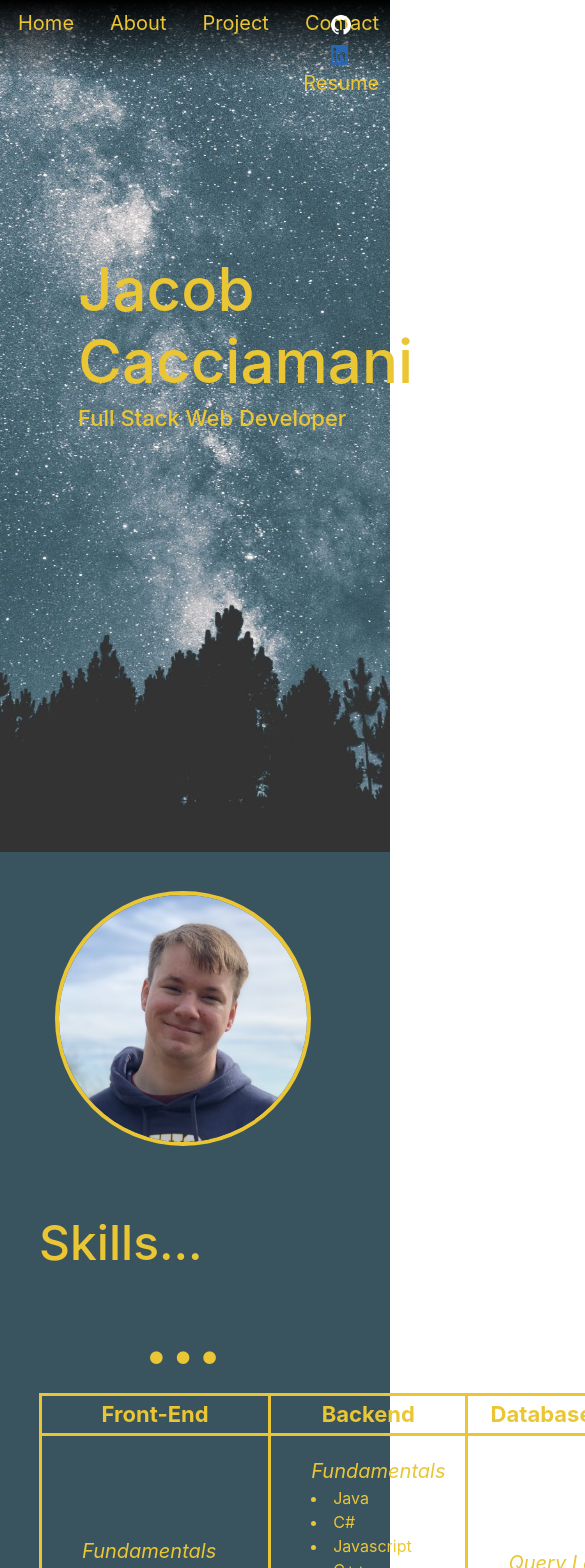
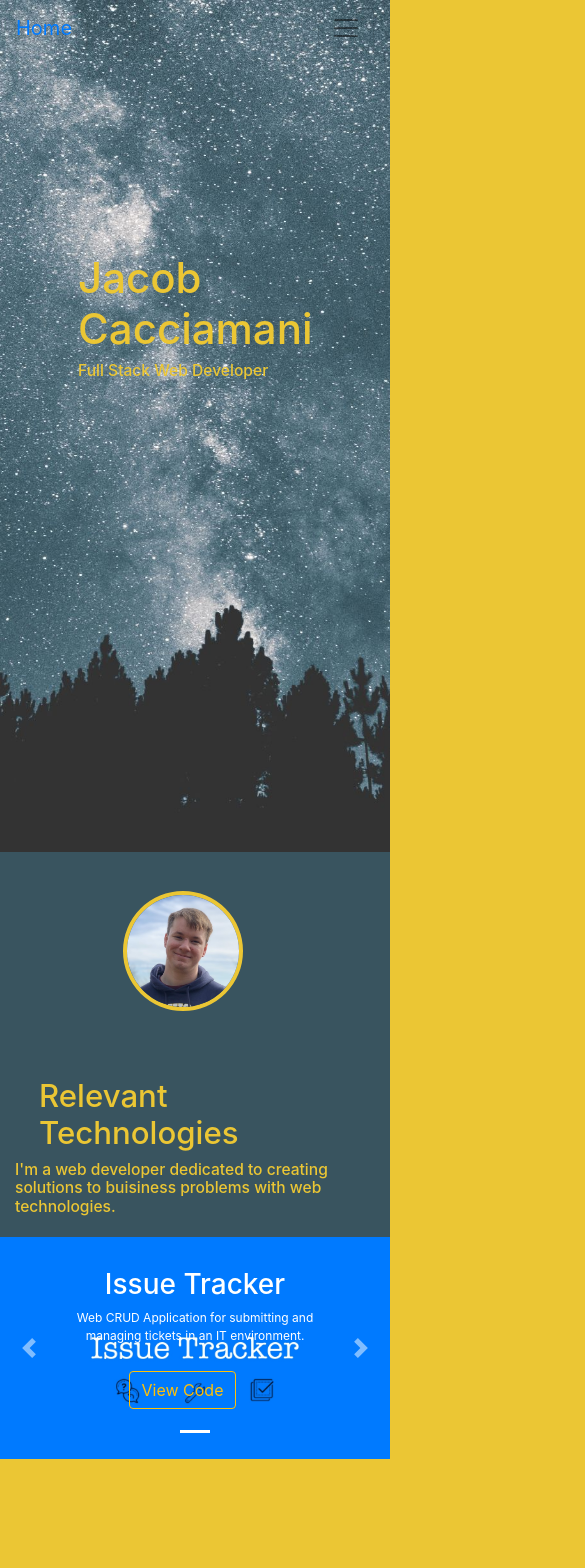
Before and after one commit to cacciamani10/cacciamani10.github.io, a React (Create React App) app: page / in a window 390 px wide. Shown: the top 1568 px of the page, 585 px wide, since content can reach past the window. After the commit the page ends 1459 px from the top, so only its background shows below. Built offline with nearby package versions, Linux system fonts and the light colour scheme.

Commit message:
Changed to carousel style project and made site more mobile responsive

```diff
--- a/package.json
+++ b/package.json
@@ -1,7 +1,7 @@
 {
   "name": "portfolio",
   "version": "0.1.0",
-  "homepage": "https://cacciamani10.github.io/portfolio",
+  "homepage": "cacciamani10.github.io",
   "private": false,
   "dependencies": {
     "bootstrap": "^4.4.1",
@@ -18,7 +18,7 @@
     "test": "react-scripts test",
     "eject": "react-scripts eject",
     "predeploy": "npm run build",
-    "deploy": "gh-pages -d build"
+    "deploy": "gh-pages -b master -d build"
   },
   "eslintConfig": {
     "extends": "react-app"
--- a/src/App.js
+++ b/src/App.js
@@ -12,9 +12,9 @@ export default class App extends React.Component {
     return (
       <div className="App">
         <NavBox />
-        <Home />
-        <About />
-        <Projects />
+        <Home/>
+        <About/>
+        <Projects/>
       </div>
     );
   }
--- a/src/App.scss
+++ b/src/App.scss
@@ -1,5 +1,23 @@
 $yellow: #ebc634;
 @import '~bootstrap/dist/css/bootstrap.min.css';
+
+@media all and (min-width: 960px) {
+  body{
+      font-size: 18px;
+  }
+}
+
+@media all and (max-width: 959px) and (min-width: 600px) {
+  body{
+      font-size: 16px;
+  }
+}
+
+@media all and (max-width: 599px) and (min-width: 320px) {
+  body{
+      font-size: 12px;
+  }
+}
 
 body {
   top: 0;
@@ -7,10 +25,14 @@ body {
   margin: 0;
   padding: 0;
   border: 0;
+  background: #ebc634;
+  width: 100%;
+  height: 100%;
+  overflow-x: hidden;
 }
 
 .navBox {
-  background: linear-gradient(to bottom, black 0%, rgba(0,0,0,0) 80%);
+  background: linear-gradient(black 0%, rgba(0,0,0,0) 80%);
   width: 100vw;
   position: fixed;
   margin: 0px;
@@ -23,51 +45,10 @@ body {
   user-select: none; /* Standard */
 }
 
-.navBox a {
-  display: inline;
-  /*padding: 0 2px;*/
-  margin: 0 18px;
-  color: #ebc634;
-  font-size: 20px;
-  cursor: pointer;
-}
-
-.underline:hover {
-  text-decoration: underline;
-}
-
-.navBox > .scrollLinks
-{
-  color: #ebc634;
-  width: 72vw;
-  float: left;
-}
-
-.navBox > .outLinks
-{
-  float: right;
-  width: 25vw;
-  color: #ebc634;
-  font-size: 20px;
-  overflow: hidden;
-  text-align: center;
-}
-
-.navBox > .outLinks > .resume {
-  text-decoration: none;
-  text-align: center;
-  margin: auto;
-
-}
-
 .outLinkPicture {
   vertical-align: middle;
   width: 20px;
   height: 20px;
-}
-
-.navBox > .active {
-  border-bottom: 20px solid #ebc634;
 }
 
 .section {
@@ -84,12 +65,12 @@ body {
 
 h1.name {
   color: #ebc634;
-  font-size: 60px;
+  font-size: 3.5em;
 }
 
 h3.title, .header-box {
   color: #ebc634;
-  font-size: 22px;
+  font-size: 1.3em;
 }
 
 div.heading {
@@ -110,18 +91,9 @@ div.heading {
   padding-bottom: 3%;
 }
 
-.contact {
-  display: inline;
-  /*padding: 0 2px;*/
-  margin: 0 18px;
-  color: #ebc634;
-  font-size: 20px;
-  cursor: pointer;
-}
-
 .skills {
   vertical-align: middle;
-  padding: 30px;
+  padding: 2em;
   border: 3px solid #ebc634;
   border-collapse: collapse;
 }
@@ -140,7 +112,7 @@ div.heading {
 .skills > th, td {
   white-space: nowrap;
   list-style-position: inside;
-  padding: 20px 20px 20px 0px;
+  padding: 1em 1em 1em 0px;
 }
 
 th.header-box {
@@ -149,7 +121,7 @@ th.header-box {
 
 .list-header {
   padding-left: 0;
-  font-size: 20px;
+  font-size: 1.1em;
   font-style: italic;
   list-style: none;
 }
@@ -158,16 +130,15 @@ th.header-box {
   color: #ebc634;
   text-align: left;
   padding-top: 20%;
-  font-size: 48px;
+  font-size: 2.6em;
 }
 
 .portrait {
   margin-top: 8%;
   border-radius: 50%;
   border: 4px solid #ebc634;
-  /*width: 16em;*/
   width: auto;
-  max-width: 16em;
+  max-width: 10em;
   display: block;
   margin-left: auto;
   margin-right: auto;
@@ -201,3 +172,16 @@ th.header-box {
 .right-col {
   padding-left: 10%;
 }
+
+.sticky-nav {
+  color: #ebc634 !important;
+  background: none !important;
+}
+
+.navbar-light .navbar-nav .nav-link {
+  color: rgba(235, 198, 52, .8) !important;
+}
+
+.navbar-light .navbar-brand {
+  color: rgba(235, 198, 52, .95) !important;
+}
--- a/src/components/NavBox/NavBox.js
+++ b/src/components/NavBox/NavBox.js
@@ -3,12 +3,14 @@ import Contact from "../Sections/Contact"
 import Link from "react-scroll/modules/components/Link";
 import GitHub from "../../images/GitHub-Mark-Light-32px.png";
 import LinkedIn from "../../images/LI-In-Bug.png";
+import Navbar from 'react-bootstrap/Navbar';
+import Nav from 'react-bootstrap/Nav';
 
 export function NavBox() {
     const [modalShow, setModalShow] = React.useState(false);
     return (
-        <div className="navBox">
-            <div className="scrollLinks">
+        <Navbar className="sticky-nav" fixed="top" collapseOnSelect expand="sm">
+            <Navbar.Brand>
                 <Link
                     activeClass="active"
                     to="home"
@@ -19,6 +21,11 @@ export function NavBox() {
                 >
                     Home
                 </Link>
+            </Navbar.Brand>
+            <Navbar.Toggle aria-controls="responsive-navbar-nav" />
+            <Navbar.Collapse id="responsive-navbar-nav">
+                <Nav className="mr-auto">
+                    <Nav.Link>
                         <Link
                             activeClass="active"
                             to="about"
@@ -29,8 +36,10 @@ export function NavBox() {
                         >
                             About
                         </Link>
+                    </Nav.Link>
+                    <Nav.Link>
                         <Link
-                    to="projects"
+                            to="carousel"
                             spy={true}
                             smooth={true}
                             offset={0}
@@ -38,26 +47,30 @@ export function NavBox() {
                         >
                             Project
                         </Link>
-                <span className="contact" onClick={() => setModalShow(true)}>
+                    </Nav.Link>
+                    <Nav.Link href="#">
+                        <span onClick={() => setModalShow(true)}>
                             Contact
                         </span>
                         <Contact
                         show={modalShow}
                         onHide={() => setModalShow(false)}
                         />
-            </div>
-            <div className="outLinks">
-                <a href="https://github.com/cacciamani10" target="_blank" rel="noopener noreferrer">
+                    </Nav.Link>
+                </Nav>
+                <Nav>
+                    <Nav.Link className="resume" href="https://resume-serve.herokuapp.com/" target="_blank" rel="noopener noreferrer">
+                        Resume
+                    </Nav.Link>
+                    <Nav.Link href="https://github.com/cacciamani10" target="_blank" rel="noopener noreferrer">
                         <img className="outLinkPicture" src={GitHub} alt="Github"/>
-                </a>
-                <a href="https://www.linkedin.com/in/jacob-cacciamani-727471176/" target="_blank" rel="noopener noreferrer">
+                    </Nav.Link>
+                    <Nav.Link href="https://www.linkedin.com/in/jacob-cacciamani-727471176/" target="_blank" rel="noopener noreferrer">
                         <img className="outLinkPicture" src={LinkedIn} alt="LinkedIn"/>
-                </a>
-                <a className="resume" href="https://resume-serve.herokuapp.com/" target="_blank" rel="noopener noreferrer">
-                    Resume
-                </a>
-            </div>
-        </div>
+                    </Nav.Link>
+                </Nav>
+            </Navbar.Collapse>
+        </Navbar>
     )
 }
 export default NavBox;
--- a/src/components/Sections/About.js
+++ b/src/components/Sections/About.js
@@ -16,16 +16,16 @@ export default function About() {
                 </Col>
                 <Col sm={7} className="align-text-bottom right-col">
                     <h2 className="ssection-header">
-                        Skills...
+                        Relevant Technologies
                     </h2>
                 </Col>
             </Row>
             <Row>
                 <Col sm={5} className="left-col">
-                    <h2 className="dots justify-content-md-center">{'...'}</h2>
+                    <h3 className="title">I'm a web developer dedicated to creating solutions to buisiness problems with web technologies.</h3>
                 </Col>
                 <Col sm={7} className="right-col">
-                <table className="skills">
+                {/* <table className="skills">
                     <tbody>
                     <tr>
                         <th className="header-box">
@@ -104,7 +104,7 @@ export default function About() {
                         </td>
                     </tr>
                     </tbody>
-                    </table>
+                    </table> */}
                 </Col>
 
             </Row>
--- a/src/components/Sections/Projects.js
+++ b/src/components/Sections/Projects.js
@@ -1,36 +1,53 @@
 import React from 'react'
 import IssueTrackerImage from '../../images/issueTracker.jpg';
 import Button from 'react-bootstrap/Button';
-import Container from 'react-bootstrap/Container';
-import Row from 'react-bootstrap/Row';
-import Col from 'react-bootstrap/Col';
+import Carousel from 'react-bootstrap/Carousel';
 
 export default function Projects() {
     return (
-        <div className="projects">
-            <div className="project-description">
-                <Container>
-                    <Row>
-                        <Col sm={6} className="left-col">
-                            <a href="http://dry-sands-09676.herokuapp.com/" target="_blank" rel="noopener noreferrer">
-                                <img className="card" src={IssueTrackerImage} alt="Issue Tracker" />
-                            </a>
-                        </Col>
-                        <Col sm={6} className="right-col">
-                        <p>Web CRUD Application for submitting and managing tickets in an IT environment. </p>
-                            <Button className="buttons" variant="outline-warning" href="https://github.com/cacciamani10/IssueReport" target="_blank" rel="noopener noreferrer">
-                                View Code
-                            </Button>
-                            <Button variant="outline-warning" href="http://dry-sands-09676.herokuapp.com/" target="_blank" rel="noopener noreferrer">
-                                View Site
-                            </Button>
-                        </Col>
-                    </Row>
+        <Carousel>
+            <Carousel.Item>
+                <a href="http://dry-sands-09676.herokuapp.com/" target="_blank" rel="noopener noreferrer">
+                    <img
+                    className="d-block w-100"
+                    src={IssueTrackerImage}
+                    alt="Issue Tracker"
+                    />
+                </a>
+                <Carousel.Caption>
+                    <h3>Issue Tracker</h3>
+                    <p>Web CRUD Application for submitting and managing tickets in an IT environment.</p>
+                    <Button className="buttons" variant="outline-warning" href="https://github.com/cacciamani10/IssueReport" target="_blank" rel="noopener noreferrer">
+                        View Code
+                    </Button>
+                </Carousel.Caption>
+            </Carousel.Item>
+        </Carousel>
+    )
+}
 
-                </Container>
+// <div className="projects">
+//             <div className="project-description">
+//                 <Container>
+//                     <Row>
+//                         <Col sm={6} className="left-col">
+//                             <a href="http://dry-sands-09676.herokuapp.com/" target="_blank" rel="noopener noreferrer">
+//                                 <img className="card" src={IssueTrackerImage} alt="Issue Tracker" />
+//                             </a>
+//                         </Col>
+//                         <Col sm={6} className="right-col">
+//                         <p>Web CRUD Application for submitting and managing tickets in an IT environment. </p>
+//                             <Button className="buttons" variant="outline-warning" href="https://github.com/cacciamani10/IssueReport" target="_blank" rel="noopener noreferrer">
+//                                 View Code
+//                             </Button>
+//                             <Button variant="outline-warning" href="http://dry-sands-09676.herokuapp.com/" target="_blank" rel="noopener noreferrer">
+//                                 View Site
+//                             </Button>
+//                         </Col>
+//                     </Row>
+
+//                 </Container>
 
 
-            </div>
-        </div>
-    )
-}
+//             </div>
+//         </div>
```
Also changed, not shown: 23 other files (tests, documents, lock files or other folders). Lines whose indentation alone changed are shown as unchanged.
